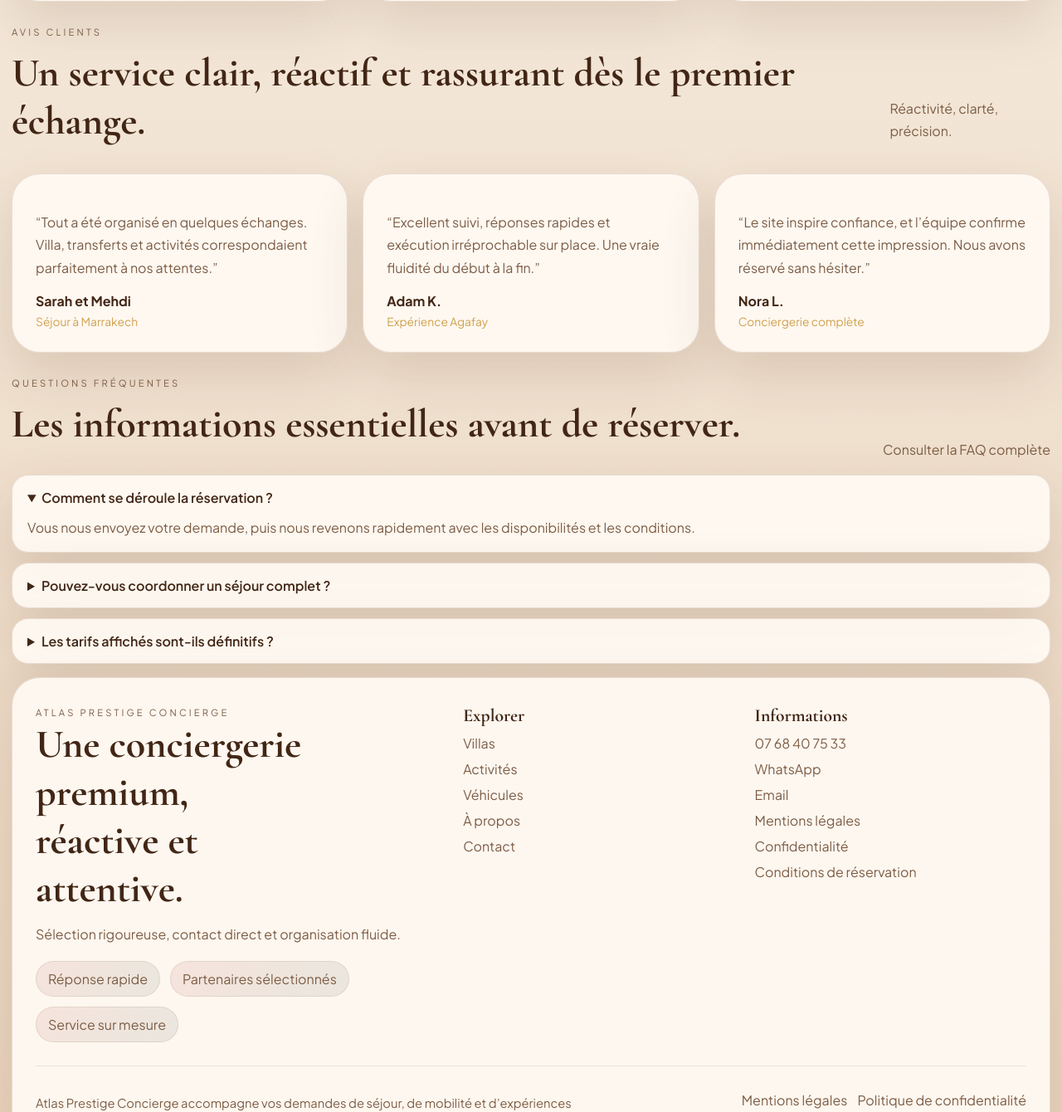
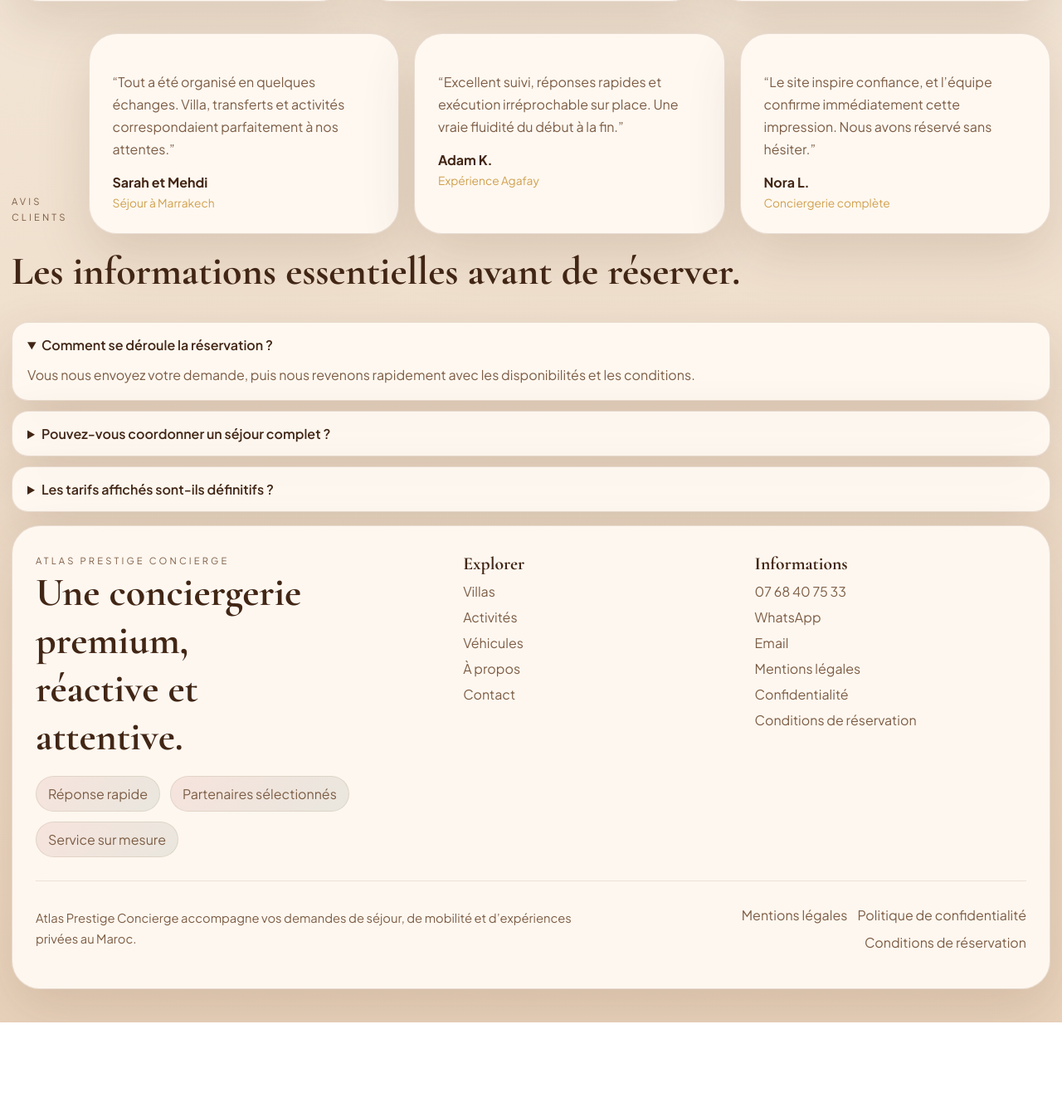
Before and after one commit to marlostanfilde/conciergerie, a plain HTML site: page index.html in a window 1280 px wide. Shown: the part 1460-2800 px from the top of the page at 83% size. After the commit the page ends 2692 px from the top, so only its background shows below. Drawn offline with nearby package versions, Linux system fonts and the light colour scheme.

Commit message:
Update index.html

```diff
--- a/index.html
+++ b/index.html
@@ -49,7 +49,6 @@
         <div class="hero-copy glass-panel reveal">
           <p class="eyebrow">Conciergerie privée au Maroc</p>
           <h1>Villas d’exception, expériences privées et mobilité premium au Maroc.</h1>
-          <p class="hero-text">Une sélection haut de gamme, un interlocuteur unique, une réponse rapide.</p>
           <div class="hero-actions">
             <a class="button button-primary" href="contact.html">Parler à notre équipe</a>
             <a class="button button-secondary" href="villas.html">Découvrir les villas</a>
@@ -109,9 +108,6 @@
         <div class="section-heading">
           <div>
             <p class="eyebrow">Avis clients</p>
-            <h2>Un service clair, réactif et rassurant dès le premier échange.</h2>
-          </div>
-          <p>Réactivité, clarté, précision.</p>
         </div>
         <div class="testimonial-grid">
           <article class="testimonial-card">
@@ -135,10 +131,8 @@
       <section class="faq-section reveal delay-2">
         <div class="section-heading">
           <div>
-            <p class="eyebrow">Questions fréquentes</p>
             <h2>Les informations essentielles avant de réserver.</h2>
           </div>
-          <a class="text-link" href="a-propos.html#faq">Consulter la FAQ complète</a>
         </div>
         <div class="faq-list">
           <details open>
@@ -163,7 +157,6 @@
         <div class="footer-brand">
           <p class="eyebrow">Atlas Prestige Concierge</p>
           <h2>Une conciergerie premium, réactive et attentive.</h2>
-          <p>Sélection rigoureuse, contact direct et organisation fluide.</p>
           <div class="footer-badges">
             <span>Réponse rapide</span>
             <span>Partenaires sélectionnés</span>
```
